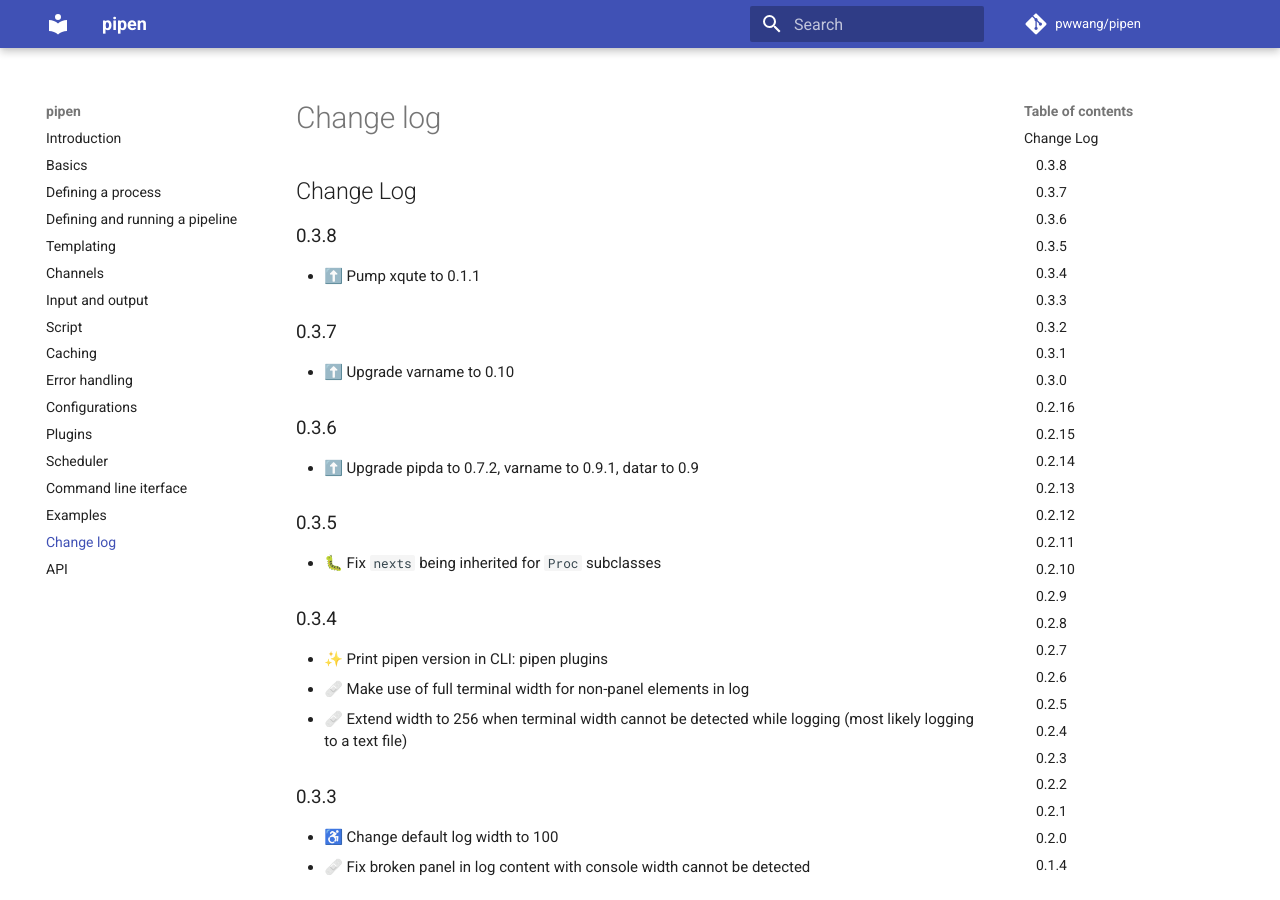
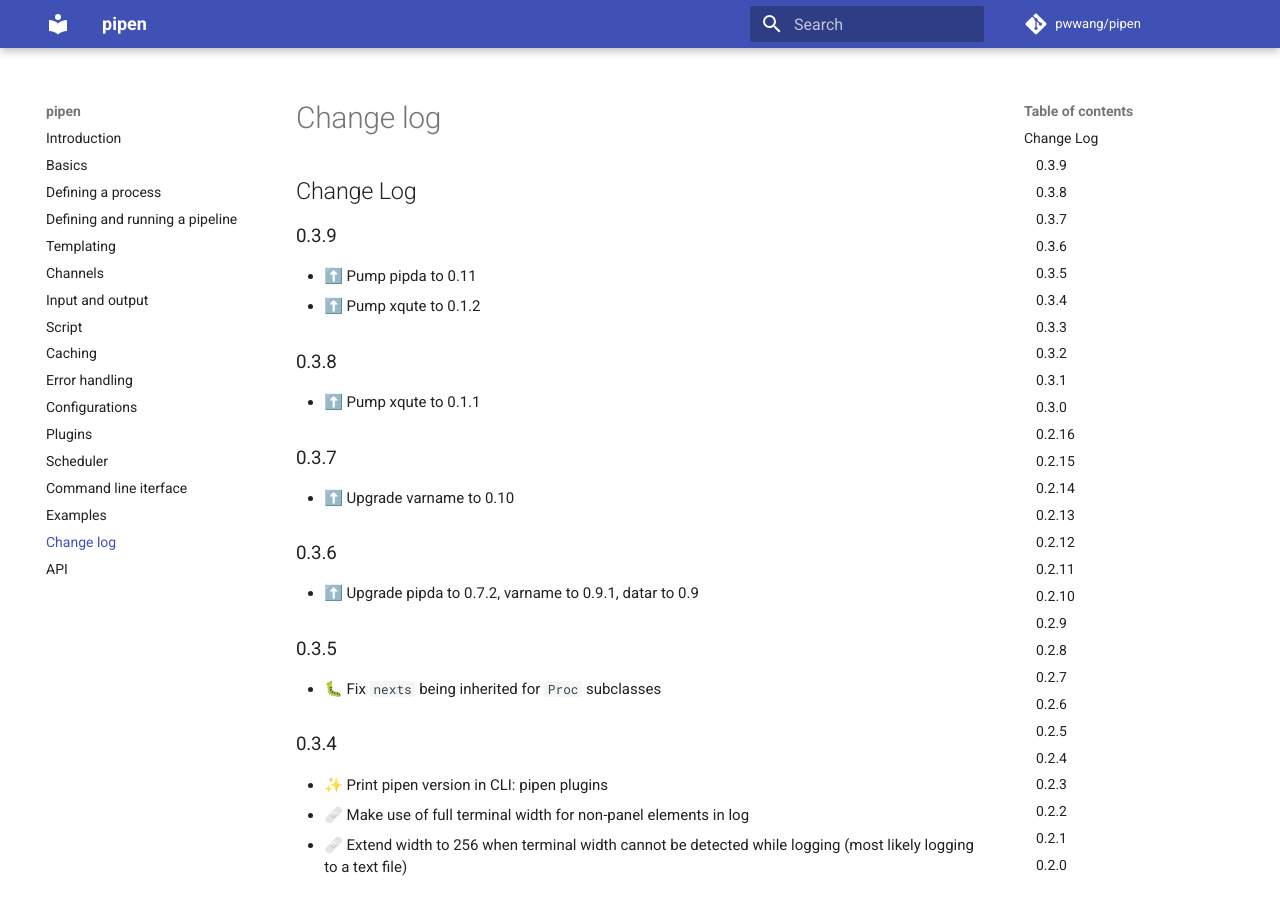
Before and after one commit to pwwang/pipen, an MkDocs documentation site: the page built from docs/CHANGELOG.md, in a window 1280 px wide and 900 px high. Built offline with MkDocs 1.6.1 and Material for MkDocs 9.7.7, drawn with Linux system fonts in a browser that asks for light colours; comment, search, counter and statistics services are not loaded.

Commit message:
🔖 0.3.9

```diff
--- a/docs/CHANGELOG.md
+++ b/docs/CHANGELOG.md
@@ -1,4 +1,9 @@
 # Change Log
+
+## 0.3.9
+
+- ⬆️ Pump pipda to 0.11
+- ⬆️ Pump xqute to 0.1.2
 
 ## 0.3.8
 
--- a/pipen/version.py
+++ b/pipen/version.py
@@ -1,3 +1,3 @@
 """Provide version of pipen"""
 
-__version__ = "0.3.8"
+__version__ = "0.3.9"
--- a/pyproject.toml
+++ b/pyproject.toml
@@ -4,7 +4,7 @@ build-backend = "poetry.masonry.api"
 
 [tool.poetry]
 name = "pipen"
-version = "0.3.8"
+version = "0.3.9"
 description = "A pipeline framework for python"
 authors = [ "pwwang <pwwang@pwwang.com>",]
 license = "MIT"
```
Also changed, not shown: 1 other file.
